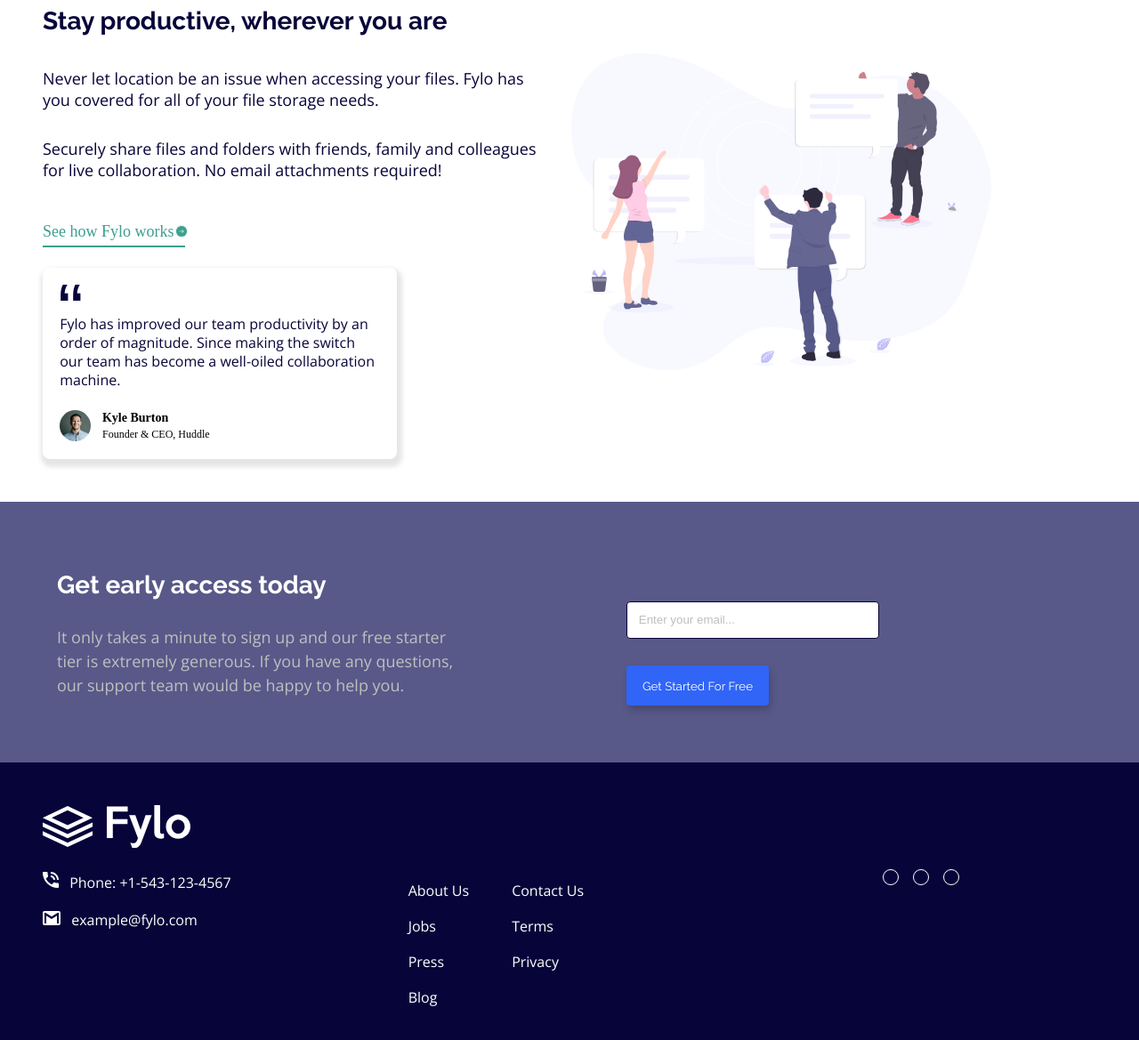
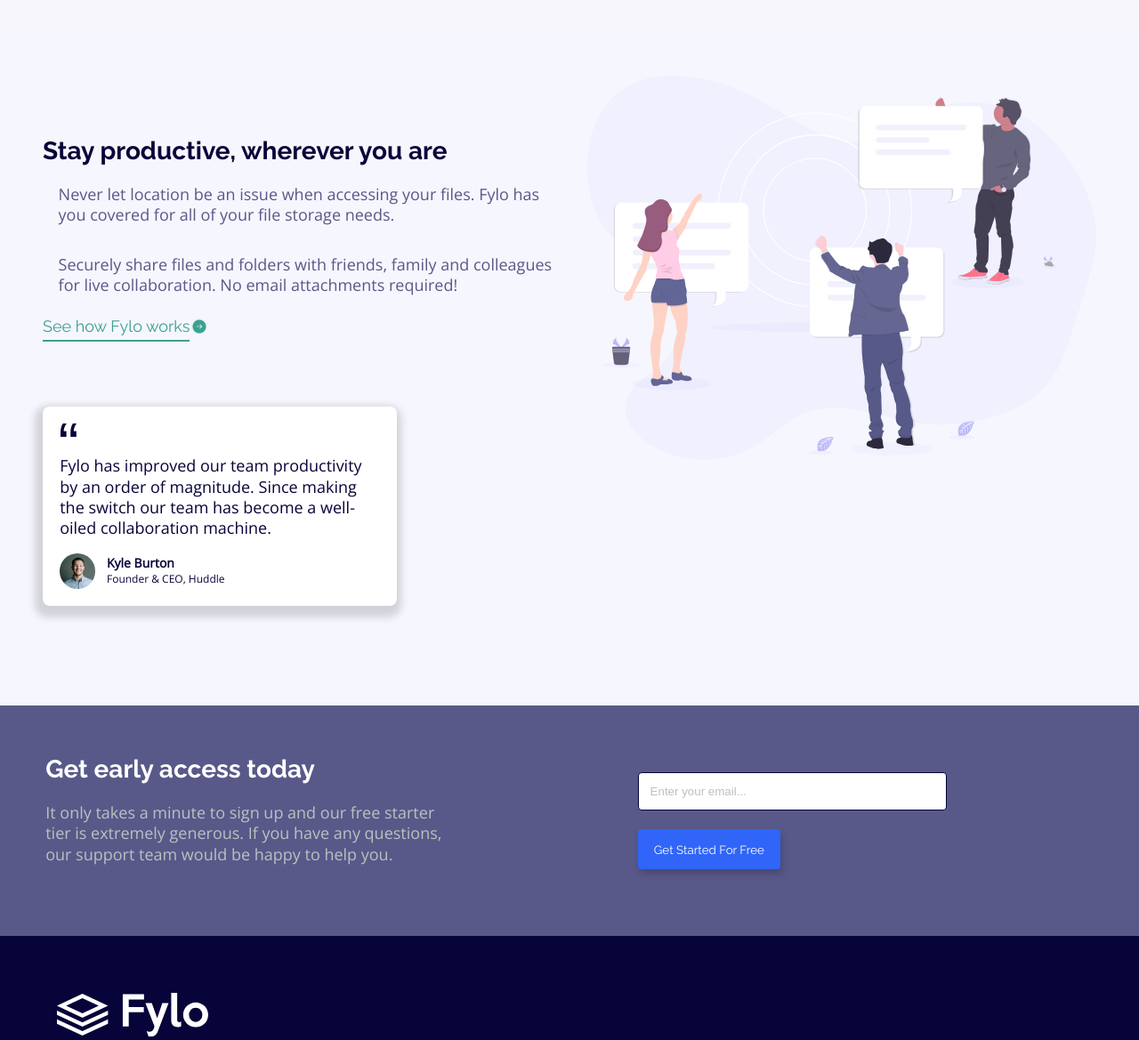
Before and after one commit to amansgz/css-landing-apge-with-2-column-layout, a plain HTML site: page index.html in a window 1280 px wide. Shown: the part 819-1988 px from the top of the page at 89% size. Drawn offline with nearby package versions, Linux system fonts and the light colour scheme.

Commit message:
Clean code and add styles

```diff
--- a/index.html
+++ b/index.html
@@ -9,7 +9,8 @@
   <link rel="preconnect" href="https://fonts.googleapis.com">
   <link rel="preconnect" href="https://fonts.gstatic.com" crossorigin>
   <link href="https://fonts.googleapis.com/css2?family=Open+Sans&family=Raleway:wght@400;700&display=swap" rel="stylesheet">
-
+  <!-- ICONS -->
+  <script src="https://kit.fontawesome.com/1fbae0c810.js" crossorigin="anonymous"></script>
   <!-- SCRIPTS -->
   <script src= "./scripts/app.js" defer></script>
   <!-- STYLES -->
@@ -21,24 +22,24 @@
 </head>
 <body>
 
-  <header class= "header">
+  <header class= "flex-between">
     <img
-      class= "header-logo"
+      class= "logo"
       src= "./styles/images/logo.svg"
       alt= "Fylo logo">
     <ul class= "nav-menu">
       <li>
-        <a href="#" class= "nav-menu-link">
+        <a href="#features" class= "nav-menu-link">
           Features
         </a>
       </li>
       <li>
-        <a href="#" class= "nav-menu-link">
+        <a href="#team" class= "nav-menu-link">
           Team
         </a>
       </li>
       <li>
-        <a href="#" class= "nav-menu-link">
+        <a href="#signup" class= "nav-menu-link">
           Sign in
         </a>
       </li>
@@ -46,29 +47,30 @@
   </header>
 
   <main>
-    <section class= "hero-section">
+    <!-- Section Features starts -->
+    <section class= "features" id= "features">
       <div>
         <img
-          class= "hero-image"
           src= "./styles/images/illustration-1.svg"
           alt= "storing files illustration">
       </div>
 
-      <div class= "hero-info">
-        <h2 class= "hero-title">
+      <div class= "info column-center">
+        <h2 class= "title title-features">
           All your files in one secure location, accessible anywhere.
         </h2>
-        <p class= "hero-text">
+        <p class= "text text-features">
           Fylo stores your most important files in one secure location.
           Access them wherever you need, share and collaborate with friends,
           family, and co-workers.
         </p>
-        <form class= "form">
+        <form class= "form-features">
           <div>
             <input
               class= "input"
               type= "text"
               name= "email"
+              id= "email"
               placeholder= "Enter your email...">
             <label for= "email"></label>
             <p class= "error-message">
@@ -76,7 +78,7 @@
             </p>
           </div>
           <button
-            class= "btn-submit"
+            class= "btn btn-submit"
             id= "btnSubmit"
             type= "submit">
             Get Started
@@ -84,40 +86,48 @@
         </form>
       </div>
     </section>
+    <!-- Section Features ends -->
 
-    <section class= "main-section">
+    <picture class= "curve">
+      <source srcset="./styles/images/bg-curve-desktop.svg" media="(min-width: 768px)">
+      <source srcset="./styles/images/bg-curve-mobile.svg" media="(max-width: 768px)">
+      <img src="./styles/images/bg-curve-desktop.svg" alt="curve image">
+    </picture>
+
+    <!-- Section Team starts -->
+    <section class= "team" id= "team">
       <div>
         <img
-          class= "main-image"
           src= "./styles/images/illustration-2.svg"
-          alt= "persons sharing comments">
+          alt= "team sharing comments">
       </div>
-      <div class= "main-info">
-        <h2 class= "main-title">
+      <div class= "info column-center info-team">
+        <h2 class= "title title-team">
           Stay productive, wherever you are
         </h2>
-        <p class= "main-text">
+        <p class= "text text-team">
           Never let location be an issue when accessing your files. Fylo has you covered for all of your file storage needs.
         </p>
-        <p class= "main-text">
+        <p class= "text text-team">
           Securely share files and folders with friends, family and colleagues for live collaboration. No email attachments required!
         </p>
 
-        <div class= "main-link">
-          <a href= "#" class= "link">
+        <div class= "link-icon flex-center">
+          <a href= "#" class= "link-features">
             See how Fylo works
           </a>
           <img
+            class= "icon"
             src= "./styles/images/icon-arrow.svg"
             alt="">
         </div>
 
         <article class= "card">
           <img
-            class= "quotes-img"
+            class= "icon"
             src= "./styles/images/icon-quotes.svg"
             alt= "">
-          <blockquote class= "card-text">
+          <blockquote class= "text">
             Fylo has improved our team productivity by an order of magnitude. Since
             making the switch our team has become a well-oiled collaboration machine.
           </blockquote>
@@ -127,10 +137,10 @@
               src= "./styles/images/avatar-testimonial.jpg"
               alt="Kyle Burton avatar">
             <div class= "card-details">
-              <span class= "card-name">
+              <span class= "details-name">
                 Kyle Burton
               </span>
-              <span class= "card-position">
+              <span class= "details-position">
                 Founder & CEO, Huddle
               </span>
             </div>
@@ -138,33 +148,35 @@
         </article>
       </div>
     </section>
+    <!-- Section Team ends -->
 
-    <section class= "signup-section">
-      <div class= "signup-info">
-        <h2 class= "signup-title">
+    <!-- Section Sign Up starts -->
+    <section class= "signup" id= "signup">
+      <div class= "info-signup column-center">
+        <h2 class= "title title-signup">
           Get early access today
         </h2>
-        <p class= "signup-text">
+        <p class= "text text-signup">
           It only takes a minute to sign up and our free starter tier is extremely generous.
           If you have any questions, our support team would be happy to help you.
         </p>
       </div>
 
-      <form class= "signup-form">
+      <form class= "form-signup">
         <div>
           <input
-            class= "input signup-input"
-            id= "signupInput"
+            class= "input input-signup"
             type= "text"
             name= "email"
+            id= "mail"
             placeholder= "Enter your email...">
-          <label for= "email"></label>
-          <p class= "signup-message">
+          <label for= "mail"></label>
+          <p class= "error-message">
             Please check your email
           </p>
         </div>
         <button
-          class= "btn-submit btn-signup"
+          class= "btn btn-signup"
           id= "btnSignup"
           type= "submit">
           Get Started For Free
@@ -172,29 +184,36 @@
       </form>
 
     </section>
-
+    <!-- Section Sign Up ends -->
   </main>
 
   <footer class= "footer">
-    <div class= "contact-links">
-      <img src= "./styles/images/footer-logo.svg" alt= "footer logo">
+    <img
+    class= "logo logo-footer"
+    src= "./styles/images/footer-logo.svg"
+    alt= "footer logo">
+    <div class= "grid">
+      <div class= "contact">
         <div>
-        <i>
-          <img src="./styles/images/icon-phone.svg" alt="">
-        </i>
+          <img
+            class= "icon"
+            src="./styles/images/icon-phone.svg"
+            alt="">
           <span>
             Phone: +1-543-123-4567
           </span>
         </div>
         <div>
-        <i>
-          <img src= "./styles/images/icon-email.svg" alt="">
-        </i>
+          <img
+            class= "icon"
+            src= "./styles/images/icon-email.svg"
+            alt="" >
           <span>
             example@fylo.com
           </span>
         </div>
       </div>
+
       <div class= "footer-nav">
         <ul>
           <li>
@@ -239,35 +258,26 @@
           </li>
         </ul>
       </div>
-    <div class= "social-links">
-      <ul class= "social-menu">
+
+      <div class= "social">
+        <ul class= "social-menu flex-center">
           <li>
-          <a href="#">
-            <img
-              class= "social-icon"
-              src= "./styles/images/icon-facebook.svg"
-              alt="">
+            <a href="#" class= "social-icon">
+              <i class= "fa-brands fa-facebook-f"></i>
             </a>
           </li>
           <li>
-          <a href="#">
-            <img
-            class= "social-icon"
-            src= "./styles/images/icon-twitter.svg"
-            alt="">
+            <a href="#" class= "social-icon">
+              <i class= "fa-brands fa-twitter"></i>
             </a>
           </li>
           <li>
-          <a href="#">
-            <img
-            class= "social-icon"
-            src= "./styles/images/icon-instagram.svg"
-            alt="">
+            <a href="#" class= "social-icon">
+              <i class= "fa-brands fa-instagram"></i>
             </a>
           </li>
         </ul>
-
-
+      </div>
     </div>
   </footer>
 
--- a/styles/app.css
+++ b/styles/app.css
@@ -5,76 +5,76 @@
   --moderate-cyan: hsl(170, 45%, 43%);
   --light-grayish-blue: hsl(240, 75%, 98%);
   --light-gray: hsl(0, 0%, 75%);
-  --font-title: 'Raleway', sans-serif;
-  --font-text: 'Open Sans', sans-serif;
+  --dark-red: hsl(0, 81%, 41%);
+  --main-font: 'Open Sans', sans-serif;
+  --secondary-font: 'Raleway', sans-serif;
   --size-title: clamp(24px, 3vw, 28px);
   --size-text: clamp(16px, 3vw, 18px);
-  --size-card-text: clamp(14px, 3vw, 16px);
 }
-
-/* fonts
-raleway eadings, Call-to-actions, Header Navigation
-font-family: 'Raleway', sans-serif;
-
-open sans body
-font-family: 'Open Sans', sans-serif;
-*/
-.header {
-  display: flex;
-  justify-content: space-between;
-  align-items: center;
-  padding: clamp(1rem, 3vw, 3rem);
-  font-family: 'Raleway', sans-serif;
-  font-size: clamp(16px, 3vw, 18px);
+body {
+  font-family: var(--main-font);
+  scroll-behavior: smooth;
 }
-.header-logo {
+header,
+section {
+  padding: clamp(1rem, 4vw, 3rem);
+}
+h1,
+h2,
+a {
+  font-family: var(--secondary-font);
+  color: var(--very-dark-blue);
+}
+ul {
+  list-style-type: none;
+}
+a {
+  text-decoration: none;
+  font-size: var(--size-text);
+}
+img {
+  width: 100%;
+}
+/* logos - icons */
+.logo {
   width: min(25vw, 135px);
 }
-.nav-menu {
-  list-style-type: none;
-  display: flex;
-  gap: 1.5rem;
+.icon {
+  width: 20px;
+  margin-right: .5rem;
 }
-.nav-menu-link {
-  text-decoration: none;
-  color: var(--very-dark-blue);
+.info {
+  margin: 4rem 0;
 }
-.nav-menu-link:hover,
-.nav-menu-link:focus {
-  color: var(--desaturated-blue);
+/* Typography */
+.title {
+  font-size: var(--size-title);
+  font-weight: 700;
+  line-height: 1.5;
 }
-/*********************************
-- HERO SECTION
-*********************************/
-.hero-section {
-  padding: clamp(1rem, 4vw, 3rem);
+.text {
+  padding: 1rem 0 1rem;
+  font-size: var(--size-text);
+  line-height: 1.3;
 }
-.hero-image {
-  width: 100%;
-}
-.hero-info {
+/* Alignments */
+.column-center {
   display: flex;
   flex-direction: column;
   align-items: center;
   text-align: center;
 }
-.hero-title {
-  width: min(450px, 90vw);
-  font-family: var(--font-title);
-  font-size: var(--size-title);
-  font-weight: 700;
-  color: var(--very-dark-blue);
-  line-height: 1.5;
+.flex-center {
+  display: flex;
+  justify-content: center;
+  align-items: center;
 }
-.hero-text {
-  width: min(390px, 90vw);
-  padding-top: 1.5rem;
-  padding-bottom: 1.5rem;
-  font-family: var(--font-text);
-  font-size: var(--size-text);
-  color: var(--very-dark-blue);
-  line-height: 1.3;
+.flex-between {
+  display: flex;
+  justify-content: space-between;
+  align-items: center;
 }
+/* Form  */
 .input {
   width: 75vw;
   padding: .8rem;
@@ -85,242 +85,209 @@ font-family: 'Open Sans', sans-serif;
   color: var(--light-gray);
 }
 .input-error {
-  border: 1px solid red;
+  border: 1px solid var(--dark-red);
 }
 .error-message {
   opacity: 0;
-  margin-top: .5rem;
-  font-size: 14px;
+  margin-top: .3rem;
+  font-size: 12px;
   text-align: left;
-  color: red;
 }
-.btn-submit {
+.btn {
   width: 80vw;
   height: 45px;
   padding: .8rem;
-  margin-top: .8rem;
-  font-family: var(--font-title);
+  margin-top: .3rem;
+  font-family: var(--secondary-font);
   color: white;
   background-color: var(--bright-blue);
   border: none;
   border-radius: 4px;
   box-shadow: 2px 5px 8px rgba(0, 0, 0, 0.2);
 }
-.btn-submit:hover,
-.btn-submit:focus {
-  background-color: hsla(224, 93%, 58%, 0.6);
+.btn:hover,
+.btn:focus {
+  opacity: 0.6;
   cursor: pointer;
   transition: all 0.1s ease;
 }
 /*********************************
-- MAIN SECTION
+- HEADER
 *********************************/
-.main-section {
-  padding: clamp(1rem, 4vw, 3rem);
+.nav-menu {
+  display: flex;
+  gap: 1.5rem;
 }
-.main-info {
-  display: flex;
-  flex-direction: column;
-  align-items: center;
-  text-align: center;
+.nav-menu-link:hover,
+.nav-menu-link:focus {
+  color: var(--desaturated-blue);
 }
-.main-image {
+/*********************************
+- FEATURES SECTION
+*********************************/
+.title-features {
+  width: min(450px, 90vw);
+}
+.text-features {
+  width: min(390px, 90vw);
+}
+/*********************************
+- TEAM SECTION
+*********************************/
+.team {
+  background-color: var(--light-grayish-blue);
+}
+.curve {
   width: 100%;
+  background-color: var(--light-grayish-blue);
 }
-.main-title {
-  margin-top: 2.5rem;
-  margin-bottom: 1rem;
-  font-family: var(--font-title);
-  font-weight: 700;
-  color: var(--very-dark-blue);
-  text-align: center;
-  line-height: 1.5;
+.title-team {
+  font-size: 1.2rem;
 }
-.main-text {
+.text-team {
   width: min(570px, 90vw);
-  padding-top: 1rem;
-  padding-bottom: 1rem;
-  font-family: var(--font-text);
-  font-size: var(--size-text);
-  color: var(--very-dark-blue);
+  color: var(--desaturated-blue);
   text-align: left;
-  line-height: 1.3;
+  padding-left: 1.1rem;
 }
-.main-link {
-  display: flex;
-  justify-content: center;
-  align-items: center;
+.link-icon {
+  padding-right: .5rem;
   margin: 2rem 0;
-  font-size: var(--size-text);
-  text-align: center;
-}
-.link {
-  text-decoration: none;
-  color: var(--moderate-cyan);
   position: relative;
 }
-.link:after {
+.link-icon a {
+  color: var(--moderate-cyan);
+}
+.link-icon:after {
   content: '';
   position: absolute;
   top: 25px;
   left: 0;
-  width: 160px;
+  width: 165px;
   height: 2px;
   background-color: var(--moderate-cyan);
 }
-.link:hover {
-  color: hsla(170, 45%, 43%, 0.7);
+.link-icon:hover {
+  opacity: 0.7;
+  transition: all 0.1s ease;
 }
 .card {
   width: min(360px, 80vw);
   padding: 1.2rem;
   text-align: left;
+  color: var(--very-dark-blue);
   background-color: white;
   border-radius: 8px;
-  box-shadow: 2px 5px 5px 4px rgba(0, 0, 0, 0.10);
-}
-.quotes-img {
-  width: 25px;
-}
-.card-text {
-  padding-top: .5rem;
-  padding-bottom: 1.5rem;
-  font-family: var(--font-text);
-  font-size: var(--size-card-text);
-  color: var(--very-dark-blue);
-  line-height: 1.3;
+  box-shadow: -2px 6px 8px 7px rgba(0, 0, 0, 0.15);
 }
 .card-footer {
   display: flex;
   align-items: center;
+}
+.card-avatar {
+  width: 40px;
+  border-radius: 50%;
 }
 .card-details {
   display: flex;
   flex-direction: column;
   padding-left: .8rem;
 }
-.card-avatar {
-  width: 35px;
-  border-radius: 50%;
-}
-.card-name {
+.details-name {
   font-size: 14px;
   font-weight: 700;
   margin-bottom: .3rem;
 }
-.card-position {
+.details-position {
   font-size: 12px;
 }
 /*********************************
 - SIGNUP SECTION
 *********************************/
-.signup-section {
-  padding: clamp(2rem, 5vw, 5rem);
+.signup {
+  padding: clamp(3rem, 4vw, 4rem);
   background-color: var(--desaturated-blue);
-}
-.signup-info {
-  display: flex;
-  flex-direction: column;
-  align-items: center;
   text-align: center;
 }
-.signup-title {
-  font-family: var(--font-title);
-  font-size: var(--size-title);
-  font-weight: 700;
+.info-signup {
+  margin-bottom: .8rem;
+}
+.title-signup {
   color: white;
-  line-height: 1.5;
 }
-.signup-text {
+.text-signup {
   width: min(470px, 80vw);
-  padding-top: 1.5rem;
-  font-family: var(--font-text);
-  font-size: var(--size-text);
-  color: var(--light-gray);
-  line-height: 1.5;
-}
-.signup-form {
-  margin-top: 3rem;
-  text-align: center;
-}
-.signup-message {
-  opacity: 0;
-  margin-top: .5rem;
-  margin-bottom: .5rem;
-  margin-left: 0;
-  font-size: 14px;
-  text-align: left;
   color: var(--light-gray);
 }
+.input-signup {
+  width: 68vw;
+}
 .btn-signup {
-  margin-top: .5rem;
+  width: 74vw;
 }
 /*********************************
 - FOOTER
 *********************************/
 .footer {
-  padding: clamp(3rem, 3vw, 5rem);
-  font-family: var(--font-text);
+  padding: clamp(3rem, 5vw, 7rem);
   background-color: var(--very-dark-blue);
-  color: white
 }
-.contact-links div {
-  margin-top: 1.5rem;
+.logo-footer {
+  width: 170px;
+  margin-bottom: 2.5rem;
 }
-.contact-links span {
-  margin-left: .5rem;
+.contact div {
+  margin-bottom: 2rem;
+  color: white;
 }
 .footer-nav ul {
   margin-top: 3rem;
-  list-style-type: none;
-  color: white;
 }
 .footer-nav li {
-  margin-bottom: 1.5rem;
+  margin-bottom: 2rem;
 }
 .footer-nav a {
   color: white;
-  text-decoration: none;
 }
 .footer-nav a:hover {
-  color: var(--bright-blue);
+  color: var(--desaturated-blue);
 }
 .social-menu {
-  display: flex;
-  justify-content: center;
-  align-items: center;
   gap: 1rem;
   padding: 1.5rem;
-  list-style-type: none;
-}
-.social-menu a {
-  text-decoration: none;
 }
 .social-icon {
-  width: 10px;
-  padding: .5rem;
+  width: min(3vw, 15px);
+  padding: .8rem;
   border: 1px solid white;
   border-radius: 50%;
+  color:white;
+}
+.social-icon:hover,
+.social-icon:focus {
+  color: var(--desaturated-blue);
+  border: 1px solid var(--desaturated-blue);
+  transition: color .1s ease;
 }
 /*********************************
 - MEDIA QUERIES
 *********************************/
 @media screen and (min-width: 768px) {
-  /*********************************
-  - HERO SECTION
-  *********************************/
-  .hero-section {
+  .features,
+  .team {
     display: flex;
     flex-direction: row-reverse;
-    align-items: center;
     justify-content: center;
   }
-  .hero-info {
+  .info {
     align-items: start;
     justify-content: center;
     text-align: left;
   }
-  .form {
+  /*********************************
+  - FEATURES SECTION MQ
+  *********************************/
+  .form-features {
     display: flex;
     gap: .5rem;
   }
@@ -332,68 +299,60 @@ font-family: 'Open Sans', sans-serif;
     margin-top: 0;
   }
   /*********************************
-  - MAIN SECTION
+  - TEAM SECTION MQ
   *********************************/
-  .main-section {
-    display: flex;
-    flex-direction: row-reverse;
-    align-items: center;
-    justify-content: center;
+  .info-team {
+    margin-right: 1.5rem;
   }
-  .main-info {
-    align-items: start;
-    justify-content: center;
-    margin-right: 1.5rem;
-    text-align: left;
+  .title-team {
+    font-size: var(--size-title);
   }
-  .main-image {
-    width: 80%;
-  }
-  .main-title {
-    font-size: var(--size-title);
-    text-align: left;
-  }
-  .main-link {
-    justify-content: flex-start;
+  .link-icon {
+    margin: .5rem 0 5rem;
   }
   /*********************************
-  - SIGNUP SECTION
+  - SIGNUP SECTION MQ
   *********************************/
-  .signup-section {
+  .signup {
     display: flex;
     justify-content: space-between;
     align-items: center;
   }
-  .signup-info {
-    align-items: start;
-    justify-content: center;
-    margin-right: 1.5rem;
-    text-align: left;
-  }
-  .signup-form {
+  .form-signup {
     width: 40vw;
     text-align: left;
   }
-  .signup-input {
-    width: 20vw;
+  .info-signup {
+    align-items: start;
+    margin-top: 0;
+    text-align: left;
+  }
+  .input-signup {
+    width: 25vw;
   }
   .btn-signup {
     width: min(30vw, 160px);
   }
   /*********************************
-  - FOOTER
+  - FOOTER MQ
   *********************************/
-  .footer {
+  .grid {
     display: grid;
-    grid-template-columns: repeat(3, 1fr);
+    grid-template-columns: repeat(auto-fit, minmax(10rem, 1fr));
   }
   .footer-nav {
     display: flex;
+    justify-content: center;
     gap: 3rem;
-    padding-top: 2.5rem;
-    padding-left: 1rem;
+    justify-self: flex-end;
+  }
+  .footer-nav ul {
+    margin-top: 0;
+  }
+  .social {
+    justify-self: flex-end;
   }
   .social-menu {
-    padding-top: 4.5rem;
+    padding: 0;
   }
 }
```
Also changed, not shown: scripts/app.js (+19 -38 lines). Lines whose indentation alone changed are shown as unchanged.
